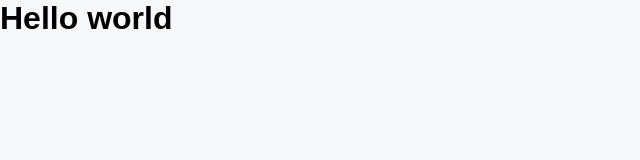
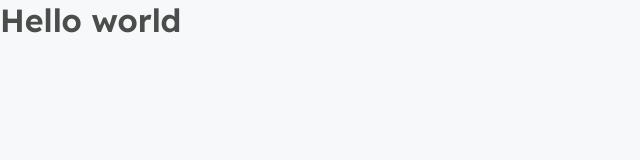
Before and after one commit to carlosemidio/podcastrnext, a Next.js app: page / in a window 1280 px wide. Shown: the top 160 px of the page, without its empty margins (0-640 px from the left). Built offline with nearby package versions, Linux system fonts and the light colour scheme.

Commit message:
fonts Lexend and inter

```diff
--- /dev/null
+++ b/src/pages/_document.tsx
@@ -0,0 +1,21 @@
+import Document, { Html, Head, Main, NextScript } from "next/document";
+
+export default class MyDocument extends Document {
+  render() {
+    return (
+      <Html>
+        <Head>
+          <link rel="preconnect" href="https://fonts.gstatic.com" />
+          <link
+            href="https://fonts.googleapis.com/css2?family=Inter&family=Lexend:wght@500;600&display=swap"
+            rel="stylesheet"
+          />
+        </Head>
+        <body>
+          <Main />
+          <NextScript />
+        </body>
+      </Html>
+    );
+  }
+}
--- a/src/styles/globals.scss
+++ b/src/styles/globals.scss
@@ -40,7 +40,18 @@
 input,
 textarea,
 button {
-  font: 500 1rem sans-serif;
+  font: 500 1rem Inter, sans-serif;
+}
+
+h1,
+h2,
+h3,
+h4,
+h5,
+h6 {
+  font-weight: 600;
+  font-family: Lexend, sans-serif;
+  color: var(--gray-800);
 }
 
 h1 {
```
